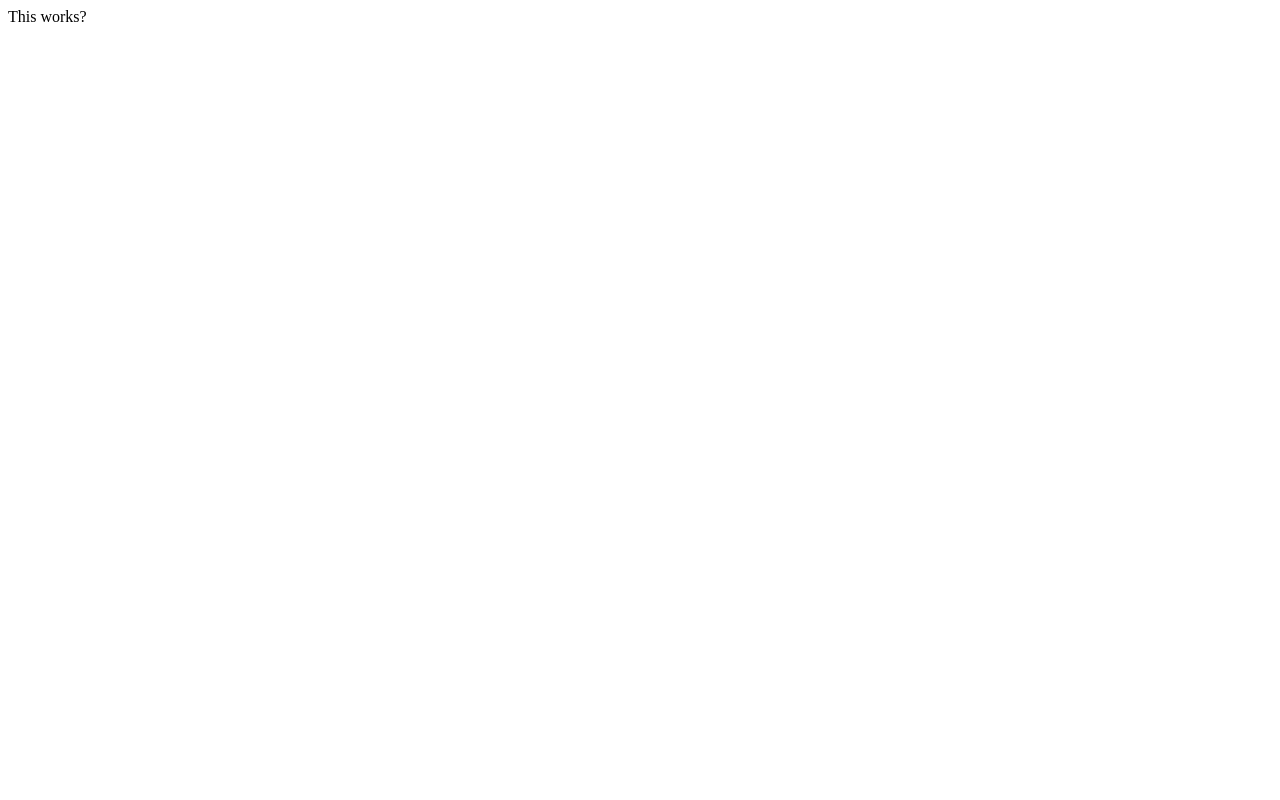
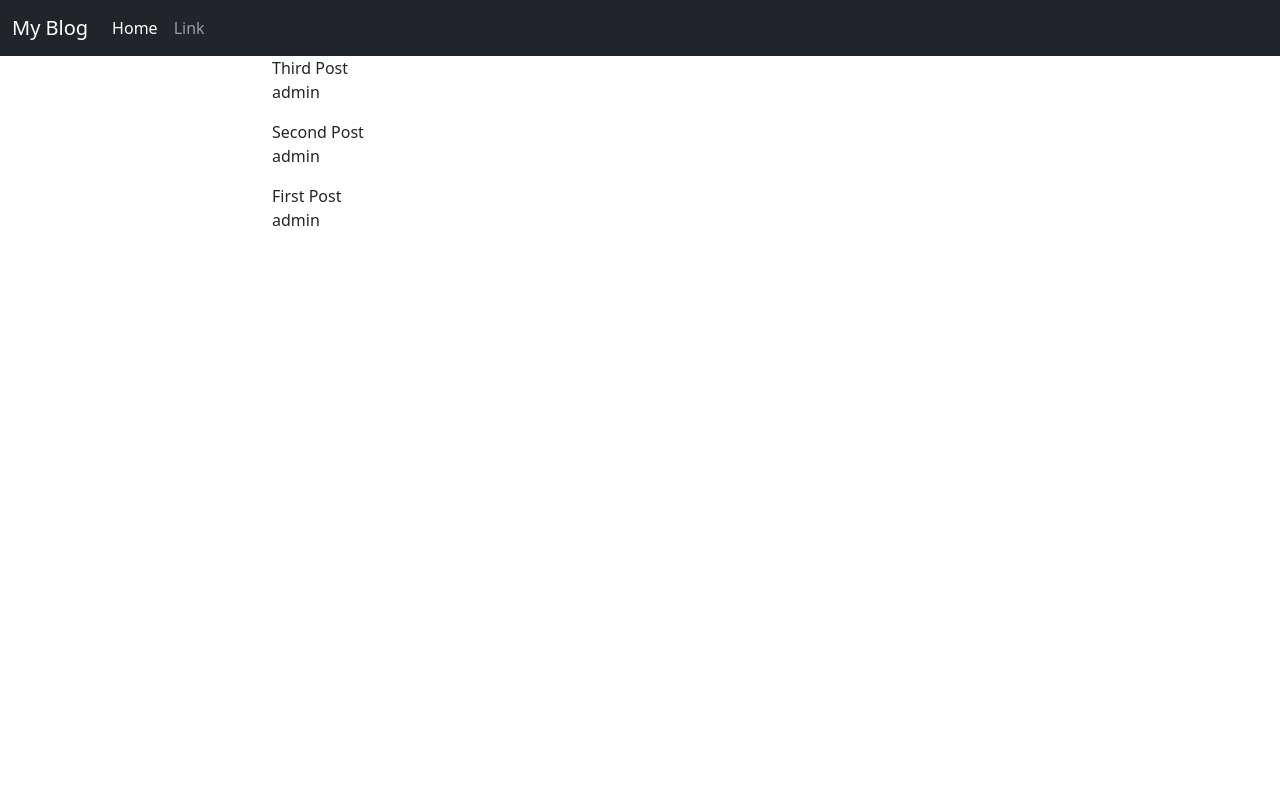
Before and after one commit to fournacea/my_blog, a Django app: page /blog/ in a window 1280 px wide. Before the commit the page is almost empty. Run offline with Django 4.2, Linux system fonts and the light colour scheme; data comes from the database, SQL or seed files in the repository; both versions use the stored data as it was after the commit.

Commit message:
ADD templates

```diff
--- a/blog/admin.py
+++ b/blog/admin.py
@@ -5,6 +5,6 @@ from . import models
 # Register your models here.
 
 class AuthorAdmin(admin.ModelAdmin):
-    list_display = ('title', 'slug', 'author')
+    list_display = ('title', 'slug', 'author', 'status')
 
 admin.site.register(models.Post, AuthorAdmin)
--- /dev/null
+++ b/blog/templates/blog/base.html
@@ -0,0 +1,40 @@
+<!DOCTYPE html>
+<html lang="en">
+<head>
+    <meta charset="UTF-8">
+    <meta name="viewport" content="width=device-width, initial-scale=1.0">
+    <link href="https://cdn.jsdelivr.net/npm/bootstrap@5.2.3/dist/css/bootstrap.min.css"
+        rel="stylesheet" integrity="sha384-rbsA2VBKQhggwzxH7pPCaAqO46MgnOM80zW1RWuH61DGLwZJEdK2Kadq2F9CUG65"
+        crossorigin="anonymous">
+
+    <title>{% block title %}{% endblock title %}</title>
+</head>
+<body>
+
+    <nav class="navbar navbar-expand-lg navbar-dark bg-dark">
+        <div class="container-fluid">
+          <a class="navbar-brand" href="#">My Blog</a>
+          <button class="navbar-toggler" type="button" data-bs-toggle="collapse" data-bs-target="#navbarSupportedContent" aria-controls="navbarSupportedContent" aria-expanded="false" aria-label="Toggle navigation">
+            <span class="navbar-toggler-icon"></span>
+          </button>
+          <div class="collapse navbar-collapse" id="navbarSupportedContent">
+            <ul class="navbar-nav me-auto mb-2 mb-lg-0">
+              <li class="nav-item">
+                <a class="nav-link active" aria-current="page" href={% url 'blog:homepage' %}>Home</a>
+              </li>
+              <li class="nav-item">
+                <a class="nav-link" href="#">Link</a>
+              </li>
+
+          </div>
+        </div>
+      </nav>
+
+    {% block content %}{% endblock content %}
+    <script src="https://cdn.jsdelivr.net/npm/bootstrap@5.2.3/dist/js/bootstrap.bundle.min.js"
+    integrity="sha384-kenU1KFdBIe4zVF0s0G1M5b4hcpxyD9F7jL+jjXkk+Q2h455rYXK/7HAuoJl+0I4"
+    crossorigin="anonymous">
+    </script>
+
+</body>
+</html>
--- a/blog/templates/blog/index.html
+++ b/blog/templates/blog/index.html
@@ -1 +1,21 @@
-This works?
+{% extends 'blog/base.html' %}
+
+{% block title %}My Blog{% endblock title %}
+
+{% block content %}
+<div class="container">
+    <div class="row justify-content-md-center">
+        <div class="col-md-8">
+
+            {% for post in posts %}
+
+                {{ post}}
+                {{ post.author|linebreaks  }}
+
+            {% endfor %}
+
+
+        </div>
+    </div>
+</div>
+{% endblock content %}
--- a/blog/urls.py
+++ b/blog/urls.py
@@ -1,6 +1,10 @@
 from django.urls import path
 from . import views
 
+"""
+URL config for 'blog' app
+
+"""
 
 app_name = 'blog'
 
--- a/blog/views.py
+++ b/blog/views.py
@@ -1,6 +1,11 @@
 from django.shortcuts import render
+
+from .models import Post
 
 # Create your views here.
 
 def home(request):
-    return render(request, 'blog/index.html')
+
+    all_posts = Post.objects.all()
+
+    return render(request, 'blog/index.html', {"posts": all_posts})
```
Also changed, not shown: db.sqlite3.
